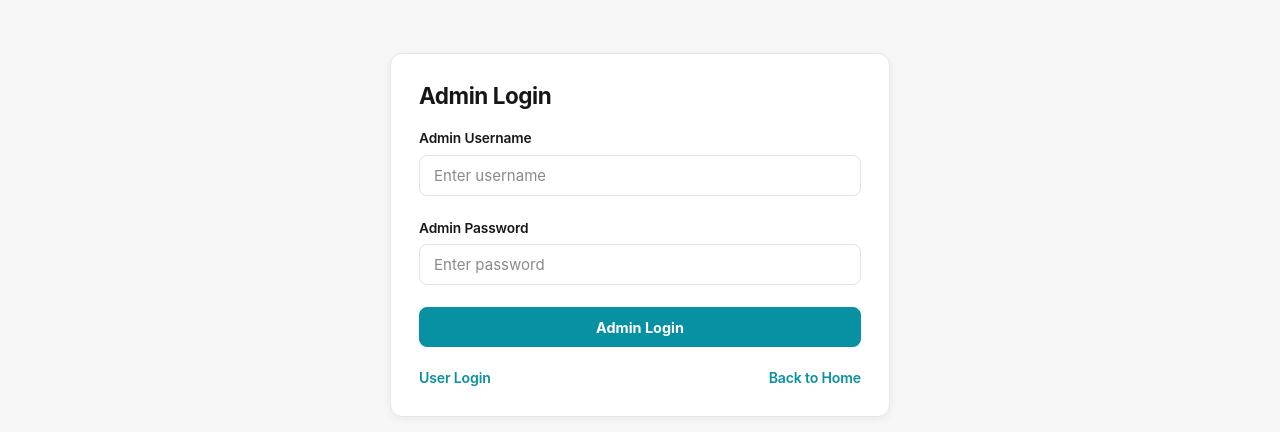
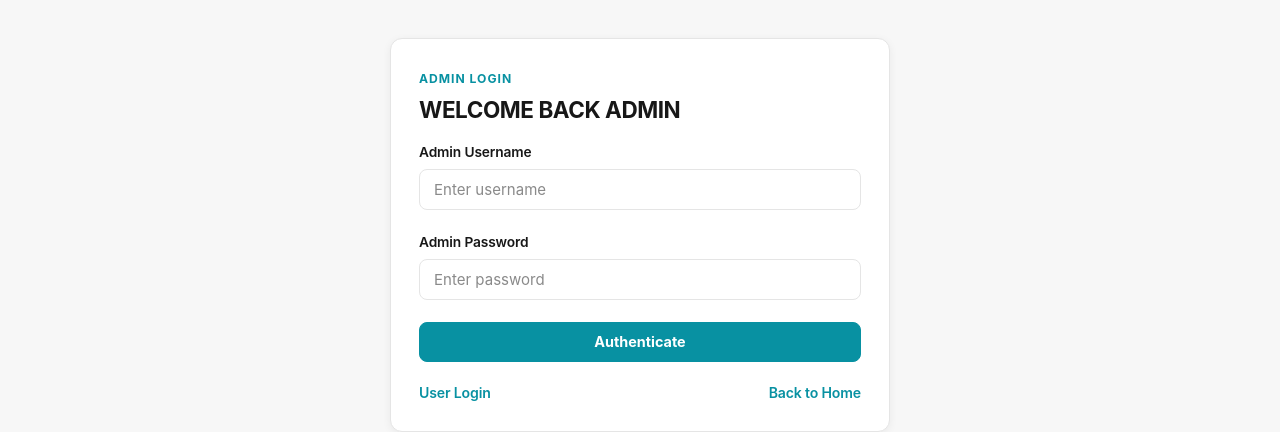
Before and after one commit to shahnaveed07/DSCWeb_React, a React (Vite) app: page /pages/alogin in a window 1280 px wide. Shown: the part 149-581 px from the top of the page. Built offline with nearby package versions, Linux system fonts and the light colour scheme; no server answers.

Commit message:
Login Pages Update

```diff
--- a/src/pages/AdminLoginPage.jsx
+++ b/src/pages/AdminLoginPage.jsx
@@ -57,7 +57,8 @@ export function AdminLoginPage({ session, onSessionChange }) {
     <section className="auth-shell">
       <FullScreenLoader active={loading} message={loaderMessage} />
       <div className="auth-card">
-        <h1>Admin Login</h1>
+        <span className="hero-eyebrow">Admin Login</span>
+        <h1>WELCOME BACK ADMIN</h1>
 
         <form className={`form-stack ${loading ? 'is-processing' : ''}`} onSubmit={handleSubmit}>
           <label className="field">
@@ -103,7 +104,7 @@ export function AdminLoginPage({ session, onSessionChange }) {
                 <span>Checking credentials...</span>
               </span>
             ) : (
-              <span>Admin Login</span>
+              <span>Authenticate</span>
             )}
           </button>
         </form>
--- a/src/pages/UserLoginPage.jsx
+++ b/src/pages/UserLoginPage.jsx
@@ -56,7 +56,8 @@ export function UserLoginPage({ session, onSessionChange }) {
     <section className="auth-shell">
       <FullScreenLoader active={loading} message={loaderMessage} />
       <div className="auth-card">
-        <h1>User Login</h1>
+        <span className="hero-eyebrow">User Login</span>
+        <h1>WELCOME BACK</h1>
 
         <form className={`form-stack ${loading ? 'is-processing' : ''}`} onSubmit={handleSubmit}>
           <label className="field">
```
